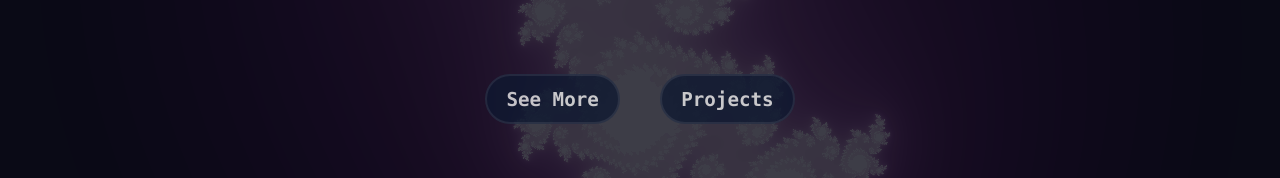
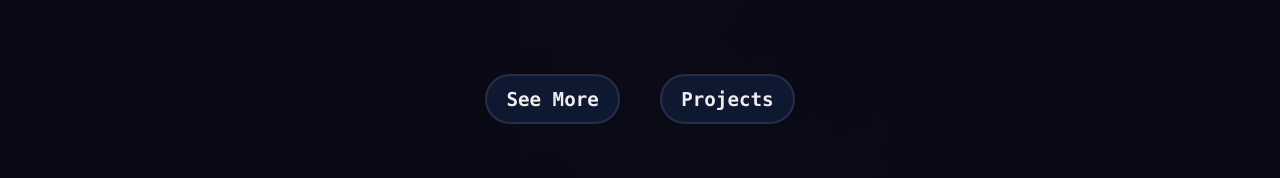
Before and after one commit to Destructor-Ben/destructor-ben.github.io, a SvelteKit app: page / in a window 1280 px wide. Shown: the part 406-584 px from the top of the page. Built offline with nearby package versions, Linux system fonts and the light colour scheme.

Commit message:
Add a scrolling animation for the svgs on the homrpage

```diff
--- a/src/routes/+page.svelte
+++ b/src/routes/+page.svelte
@@ -9,7 +9,7 @@
 
   import { lerp, easeOutSine, easeOutExpo, easeOutPoly } from "$lib/julia/interpolation";
 
-  // #region Animation
+  // #region Fractal Animation
   // TODO: clean up the animation itself
   // Either just make a cool animation or make it shape into my pfp
 
@@ -24,7 +24,7 @@
   const maxIterations = fps * animationSeconds;
   const millisecondsPerFrame = 1 / fps * 1000;
 
-  let animationComplete = $state(false);
+  let fractalAnimationComplete = $state(false);
   let config = $state({
     fractal: FractalType.Julia,
     real: startCoords[0],
@@ -78,7 +78,7 @@
 
   // Setup animation
   $effect(() => {
-    console.log("Starting animation...")
+    console.log("Starting fractal animation...")
 
     let iterations = 0;
 
@@ -91,12 +91,34 @@
 
       // Stop animation
       if (iterations >= maxIterations) {
-        console.log("Animation complete")
+        console.log("Fractal animation complete")
         clearInterval(intervalID);
-        animationComplete = true;
+        fractalAnimationComplete = true;
       }
     }, millisecondsPerFrame);
   })
+
+  // #endregion
+
+  // #region Other Animations
+
+  let playingSvgSlideInAnimation = $state(false);
+  let moreAboutMe: HTMLElement;
+
+  function handleOnScroll() {
+    // Don't turn the animation off if it has already played or if the other one is playing
+    if (playingSvgSlideInAnimation || !fractalAnimationComplete)
+      return;
+
+    // Get the top of the element (minus the scroll amount)
+    const elementTop = moreAboutMe.getBoundingClientRect().top;
+
+    // Turn the animation on - the amount is the scroll padding
+    if (elementTop <= 150) {
+      playingSvgSlideInAnimation = true;
+      console.log("Starting svg scroll animation...")
+    }
+  }
 
   // #endregion
 </script>
@@ -105,13 +127,15 @@
   <title>Destructor_Ben</title>
 </svelte:head>
 
-<svelte:window onresize={onResize}/>
+<svelte:window onresize={onResize} />
+
+<svelte:document onscroll={handleOnScroll} />
 
 <!-- Appears behind everything -->
-<canvas width={config.width} height={config.height} class:anim-complete={animationComplete} bind:this={canvas}></canvas>
+<canvas width={config.width} height={config.height} class:fractal-anim-complete={fractalAnimationComplete} bind:this={canvas}></canvas>
 
   <!-- Basic info about me -->
-<div id="intro" class:anim-complete={animationComplete}>
+<div id="intro" class:fractal-anim-complete={fractalAnimationComplete}>
   <h1>About Me - Destructor_Ben</h1>
   <hr />
   <div>
@@ -137,20 +161,29 @@
 </div>
 
 <!-- SVGs used in my GitHub profile -->
-<div id="more-about-me" class:anim-complete={animationComplete}>
+<div id="more-about-me" bind:this={moreAboutMe} class:fractal-anim-complete={fractalAnimationComplete}>
   <h1>More About Me</h1>
   <div>
     <img
+      id="about-me-svg-1"
+      class="about-me-svg"
+      class:animation-playing={playingSvgSlideInAnimation}
       alt="Interests"
       src="https://raw.githubusercontent.com/Destructor-Ben/Destructor-Ben/refs/heads/main/interests.svg"
     />
     <img
+      id="about-me-svg-2"
+      class="about-me-svg"
+      class:animation-playing={playingSvgSlideInAnimation}
       alt="Future Projects"
       src="https://raw.githubusercontent.com/Destructor-Ben/Destructor-Ben/refs/heads/main/future-projects.svg"
     />
   </div>
 
   <img
+    id="about-me-svg-3"
+    class="about-me-svg"
+    class:animation-playing={playingSvgSlideInAnimation}
     alt="Tools"
     src="https://raw.githubusercontent.com/Destructor-Ben/Destructor-Ben/refs/heads/main/tools.svg"
   />
@@ -200,7 +233,11 @@
     flex-direction: column;
     align-items: center;
     gap: 46px;
-    padding: 1em;
+    padding: 2em;
+
+    /* Fix overflowing */
+    overflow: hidden;
+    margin: -1em;
 
     & > img {
       width: 846px;
@@ -228,7 +265,7 @@
     opacity: 0;
     z-index: -99999;
 
-    &.anim-complete {
+    &.fractal-anim-complete {
       opacity: 1;
       z-index: 0;
     }
@@ -237,8 +274,70 @@
   canvas {
     opacity: 1;
 
-    &.anim-complete {
+    &.fractal-anim-complete {
       opacity: 0;
     }
   }
+
+  /* Animate the about me svgs sliding in */
+  @keyframes slide-in-left {
+    from {
+      transform: translateX(-20vw);
+    }
+
+    to {
+      transform: translateX(0);
+    }
+  }
+
+  @keyframes slide-in-right {
+    from {
+      transform: translateX(20vw);
+    }
+
+    to {
+      transform: translateX(0);
+    }
+  }
+
+  @keyframes slide-in-bottom {
+    from {
+      transform: translateY(20vw);
+    }
+
+    to {
+      transform: translateY(0);
+    }
+  }
+
+  #about-me-svg-1 {
+    animation-name: slide-in-left;
+  }
+
+  #about-me-svg-2 {
+    animation-name: slide-in-right;
+  }
+
+  #about-me-svg-3 {
+    animation-name: slide-in-bottom;
+  }
+
+  .about-me-svg {
+    opacity: 0;
+    transition-property: opacity;
+
+    /* Stop these from overflowing the page */
+    overflow: hidden;
+
+    /* I find this written out fully is more understandable */
+    transition-duration: 2s;
+    animation-duration: 2s;
+    animation-timing-function: cubic-bezier(0.25, 0.1, 0.25, 1);
+    animation-play-state: paused;
+
+    &.animation-playing {
+      opacity: 1;
+      animation-play-state: running;
+    }
+  }
 </style>
```
Also changed, not shown: 1 other file (tests, documents, lock files or other folders).
